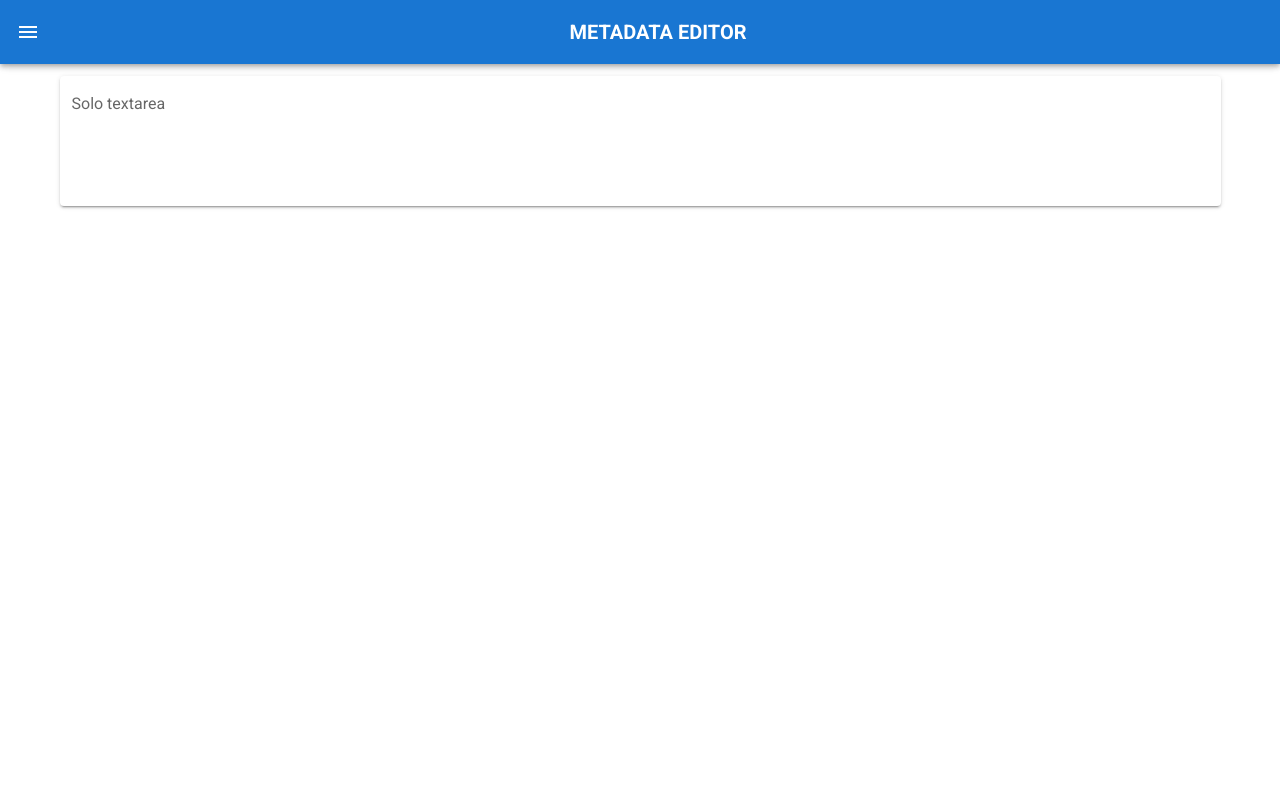
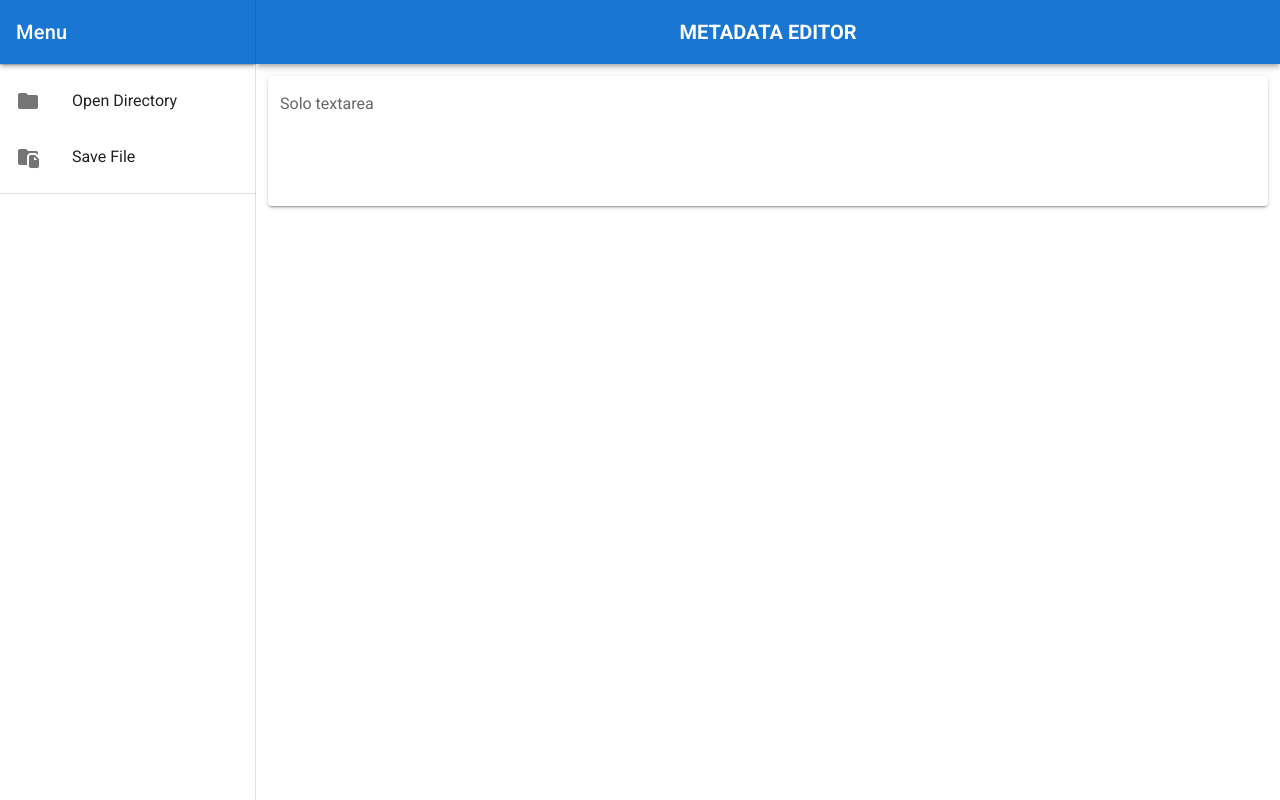
Before and after one commit to GitRoko/meta-data-editor, a Vue app: page / in a window 1280 px wide. Built offline with nearby package versions, Linux system fonts and the light colour scheme.

Commit message:
change menu model

```diff
--- a/src/App.vue
+++ b/src/App.vue
@@ -1,17 +1,8 @@
 <template>
   <v-app id="inspire">
-    <!-- <v-system-bar app>
-      <v-spacer></v-spacer>
-
-      <v-icon>mdi-square</v-icon>
-
-      <v-icon>mdi-circle</v-icon>
-
-      <v-icon>mdi-triangle</v-icon>
-    </v-system-bar> -->
 
     <v-app-bar app color="primary" dark>
-      <v-app-bar-nav-icon @click="drawer = !drawer"></v-app-bar-nav-icon>
+      <v-app-bar-nav-icon v-if="drawer === false" @click="drawer = !drawer"></v-app-bar-nav-icon>
       <v-spacer />
       <v-toolbar-title v-if="this.activeFile !== null">{{
         this.activeFile.fileName
@@ -22,8 +13,9 @@
       <v-spacer />
     </v-app-bar>
 
-    <v-navigation-drawer v-model="drawer" fixed temporary>
+    <v-navigation-drawer app v-model="drawer" height="100%" hide-overlay>
       <!--  -->
+      <v-sheet color="primary" elevation="3" dark>
         <v-list>
           <v-list-item>
             <v-list-item-content>
@@ -31,6 +23,7 @@
             </v-list-item-content>
           </v-list-item>
         </v-list>
+      </v-sheet>
 
       <v-divider></v-divider>
 
```
Lines whose indentation alone changed are shown as unchanged.
